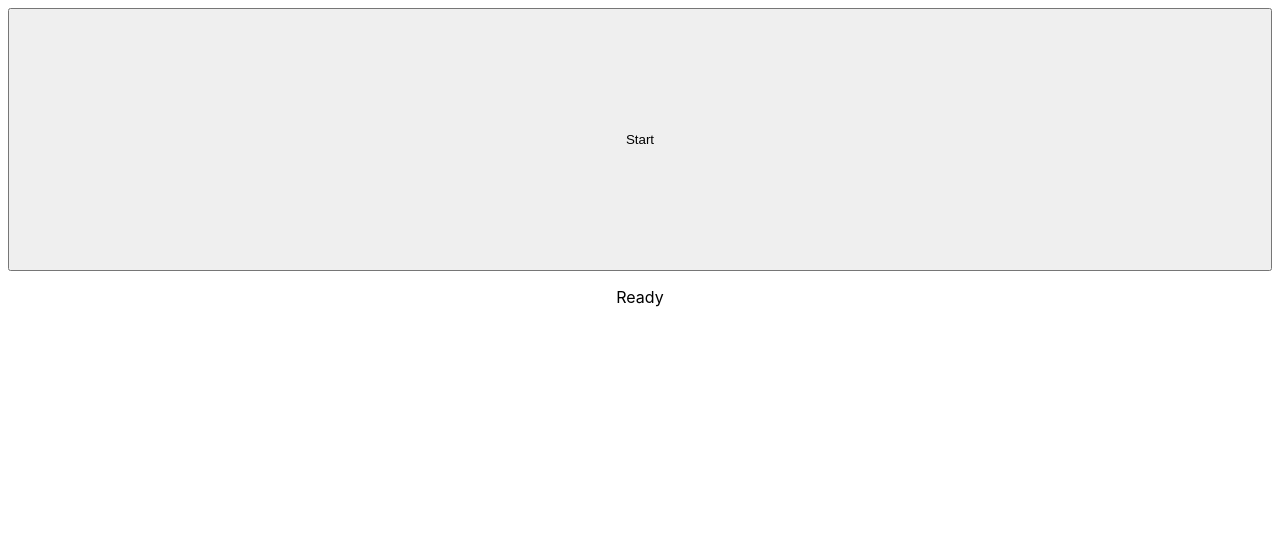
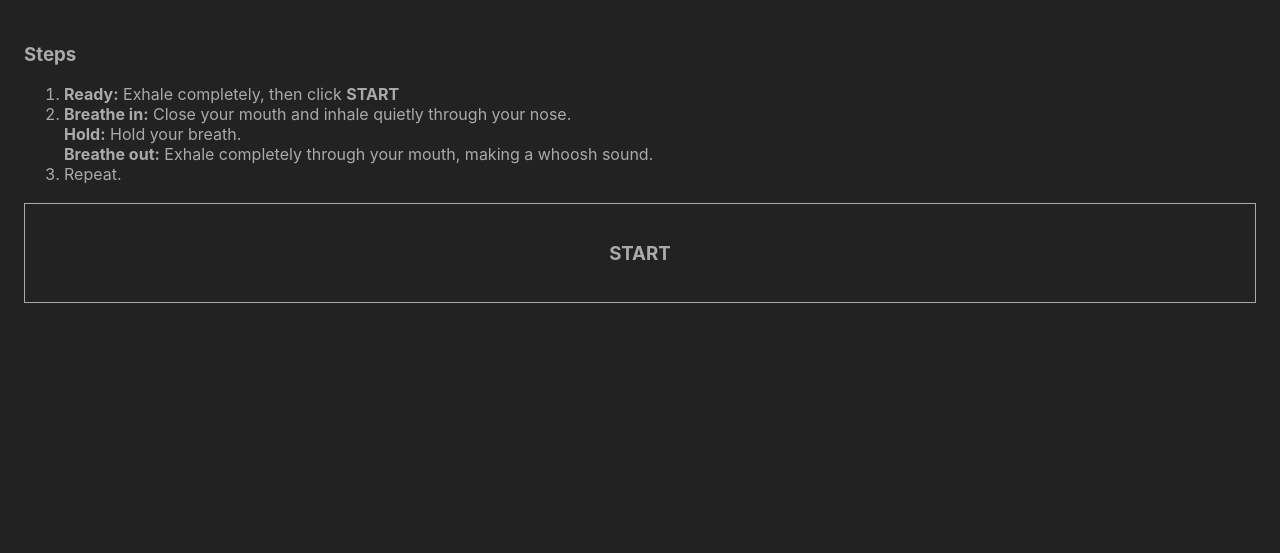
Before and after one commit to kibret16/break, a plain HTML site: page index.html in a window 1280 px wide. Drawn offline with Linux system fonts and the light colour scheme.

Commit message:
Update index.html

```diff
--- a/index.html
+++ b/index.html
@@ -1,35 +1,91 @@
 <!DOCTYPE html>
 <html lang="en">
+
 <head>
   <meta charset="UTF-8" />
-    <meta name="viewport" content="width=device-width, initial-scale=1.0" />
+  <meta name="viewport" content="width=device-width, initial-scale=1">
   <title>Breathe</title>
 </head>
 <body>
-
+<div id="steps">
+  <h3>Steps</h3>
+  <ol class="steps">
+    <li><b>Ready:</b> Exhale completely, then click <b>START</b></li>
+    <li>
+      <b>Breathe in:</b> Close your mouth and inhale quietly through your nose.
+      <br><b>Hold:</b> Hold your breath.
+      <br><b>Breathe out:</b> Exhale completely through your mouth, making a whoosh sound.
+    </li>
+    <li>Repeat.
+  </ol>
+</div>
 <div class="container" id="container">
-      <button onclick="breathExercise()">Start</button>
+  <h3 id="start-button" onclick="breathExercise()">START</h3>
+  <div id="breathe-counter">
     <p id="text"></p>
     <code id="counter"></code>
-
+  </div>
 </div>
 
 <style>
+html {
+  box-sizing: border-box;
+}
+
+*,
+*:before,
+*:after {
+  box-sizing: inherit;
+  font-family: -apple-system,
+  'SF Pro',
+  BlinkMacSystemFont,
+  'Segoe UI',
+  'Open Sans',
+  'Helvetica Neue',
+  sans-serif;
+
+}
+
+body {
+  background: #222;
+  color: #aaa;
+  padding: 1em;
+}
+
+#text {
+  font-size: 3em;
+}
+
+#counter {
+  font-size: 2em;
+}
+
+#start-button {
+  border: 1px solid;
+  padding: 2em;
+}
+
+#breathe-counter {
+  padding: 6em 2em;
+  background-color: #333;
+  border-radius: 50%;
+}
+
 .container {
-  display: grid;
-  vertical-align: middle;
-  height: 100vh;
   width: 100%;
   text-align: center;
-  font-size: 1em;
-  font-family: blinkmacsystemfont;
 }
 </style>
 
 <script>
 const container = document.getElementById('container');
+const startButton = document.getElementById('start-button');
+const breatheCounter = document.getElementById('breathe-counter');
 const text = document.getElementById('text');
 const counter = document.getElementById("counter");
+
+
+breatheCounter.style.display = "none";
 
 const sec = 1000;
 const min = 60 * sec;
@@ -74,6 +130,9 @@ function breathe() {
 }
 
 function breathExercise() {
+  startButton.style.display = "none";
+  breatheCounter.style.display = "block";
+
   breathe();
   counter.innerHTML = ("Round: " + zeroPad(rounds, 2));
   rounds--;
```
Lines whose indentation alone changed are shown as unchanged.
